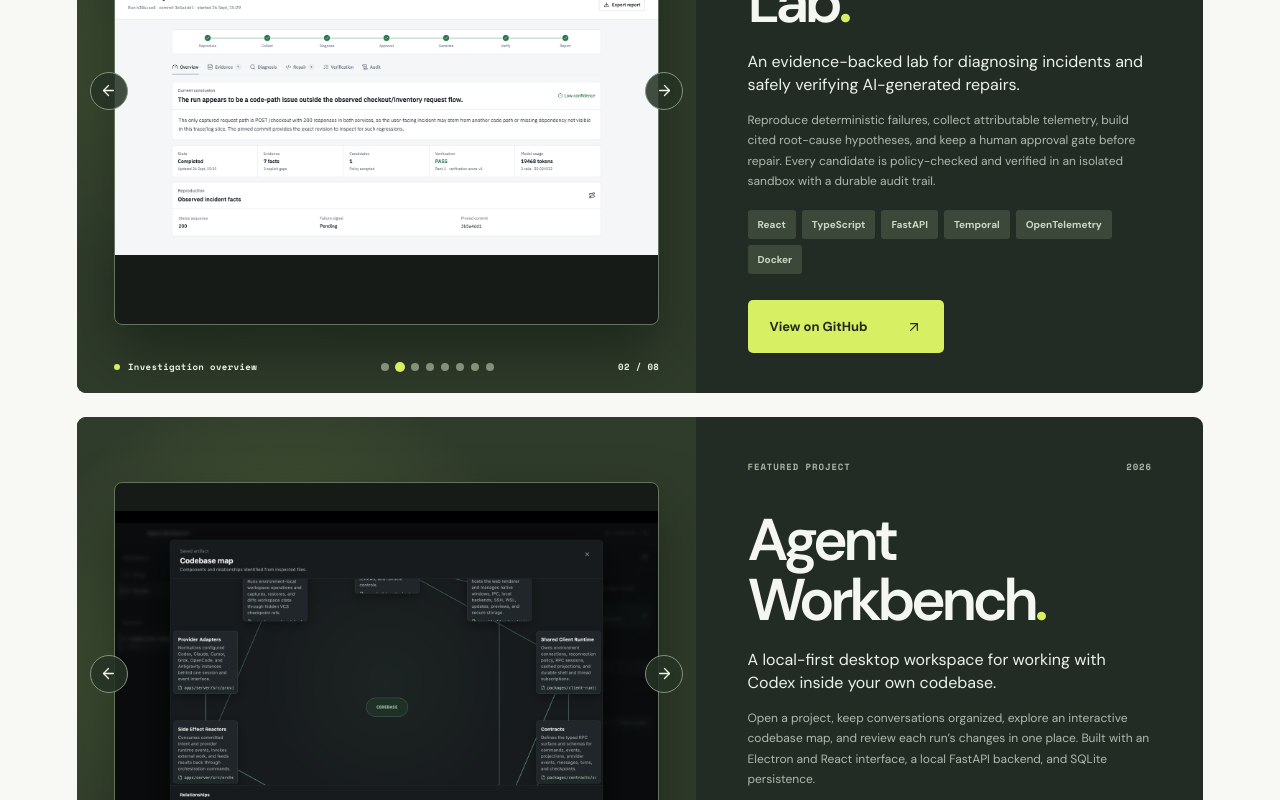
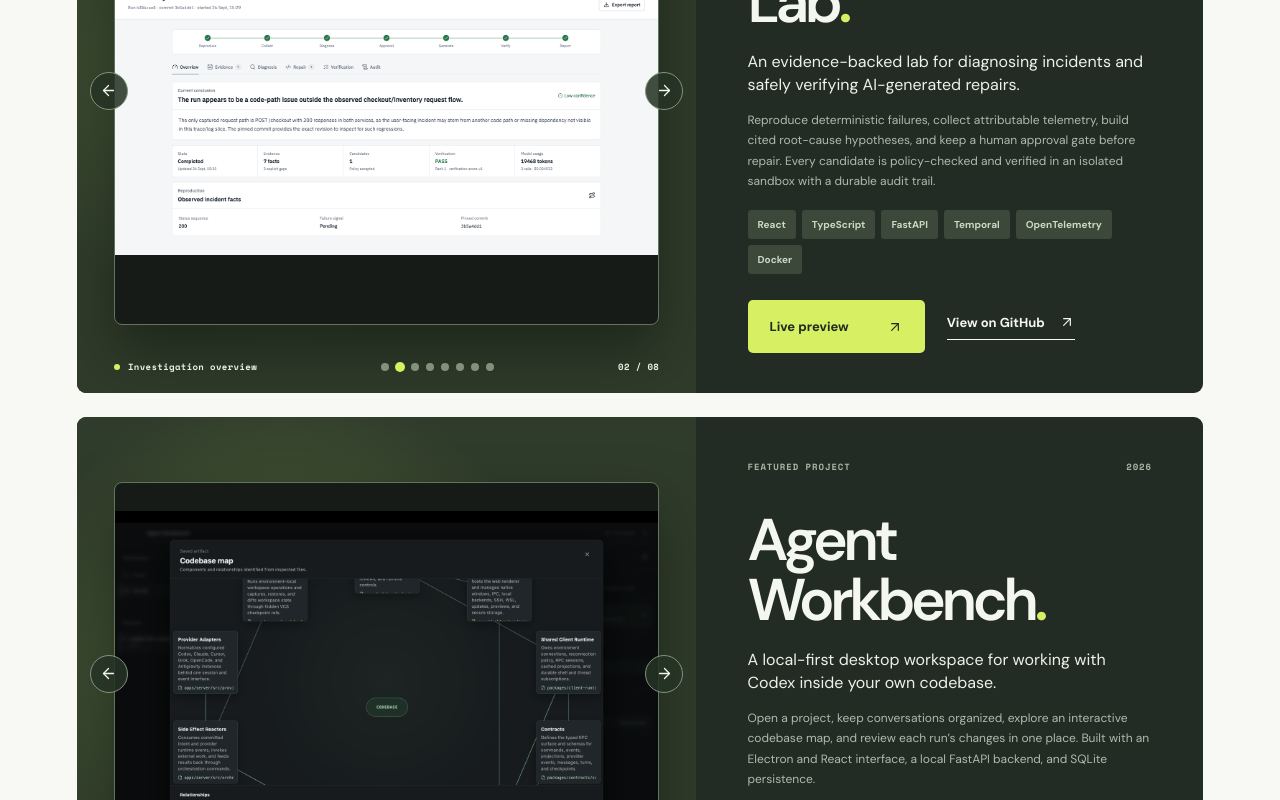
Before and after one commit to rajat-blr/portfolio-website, a React (Vite) app: page / in a window 1280 px wide. Shown: the part 3298-4098 px from the top of the page. Built offline with nearby package versions, Linux system fonts and the light colour scheme.

Commit message:
added deployed link incident lab

```diff
--- a/src/main.jsx
+++ b/src/main.jsx
@@ -7,6 +7,7 @@
 const github = 'https://github.com/rajat-blr'
 const agentWorkbenchProject = `${github}/agent-workbench`
 const incidentLabProject = `${github}/incidentlab`
+const incidentLabPreview = 'https://incidentlab-flax.vercel.app/'
 const agentWorkbenchScreenshots = [
   { src: '/images/Screenshot 2026-09-20 at 1.02.42 PM.png', label: 'Workspace & agent runs', alt: 'Agent Workbench workspace showing a Codex conversation and session controls' },
   { src: '/images/Screenshot 2026-09-20 at 1.02.55 PM.png', label: 'Interactive codebase map', alt: 'Agent Workbench codebase map showing components and their relationships' },
@@ -150,7 +151,7 @@
           <div className="project-list">
             <article className="project-card">
               <ProjectVisual screenshots={incidentLabScreenshots} projectName="IncidentLab" />
-              <div className="project-copy"><div className="project-meta"><span>FEATURED PROJECT</span><span>2026</span></div><h3>Incident<br />Lab<span>.</span></h3><p className="project-lead">An evidence-backed lab for diagnosing incidents and safely verifying AI-generated repairs.</p><p>Reproduce deterministic failures, collect attributable telemetry, build cited root-cause hypotheses, and keep a human approval gate before repair. Every candidate is policy-checked and verified in an isolated sandbox with a durable audit trail.</p><div className="project-tags"><span>React</span><span>TypeScript</span><span>FastAPI</span><span>Temporal</span><span>OpenTelemetry</span><span>Docker</span></div><a className="button button-lime" href={incidentLabProject} target="_blank" rel="noreferrer">View on GitHub <Arrow diagonal /></a></div>
+              <div className="project-copy"><div className="project-meta"><span>FEATURED PROJECT</span><span>2026</span></div><h3>Incident<br />Lab<span>.</span></h3><p className="project-lead">An evidence-backed lab for diagnosing incidents and safely verifying AI-generated repairs.</p><p>Reproduce deterministic failures, collect attributable telemetry, build cited root-cause hypotheses, and keep a human approval gate before repair. Every candidate is policy-checked and verified in an isolated sandbox with a durable audit trail.</p><div className="project-tags"><span>React</span><span>TypeScript</span><span>FastAPI</span><span>Temporal</span><span>OpenTelemetry</span><span>Docker</span></div><div className="project-actions"><a className="button button-lime" href={incidentLabPreview} target="_blank" rel="noreferrer">Live preview <Arrow diagonal /></a><a className="underlined-link" href={incidentLabProject} target="_blank" rel="noreferrer">View on GitHub <Arrow diagonal /></a></div></div>
             </article>
             <article className="project-card">
               <ProjectVisual screenshots={agentWorkbenchScreenshots} projectName="Agent Workbench" />
--- a/src/styles.css
+++ b/src/styles.css
@@ -18,6 +18,7 @@
 .dot-one{top:48px;right:56px}.dot-two{bottom:61px;left:48px;width:6px;height:6px}.dot-three{right:48px;bottom:69px;width:5px;height:5px}
 .project-visual{isolation:isolate}
 .project-copy{min-width:0}
+.project-actions{display:flex;align-items:center;gap:22px;margin-top:auto;flex-wrap:wrap}.project-actions .button,.project-actions .underlined-link{margin-top:0}
 .screenshot-stage{position:relative;z-index:1;width:88%;height:76%;display:flex;align-items:center;justify-content:center;overflow:hidden;border:1px solid #64735c;border-radius:8px;background:#171b18;box-shadow:0 28px 55px #0b140e80;cursor:zoom-in}
 .screenshot-stage:focus-visible{outline:2px solid #d7ef62;outline-offset:3px}
 .project-screenshot{position:static;width:100%;height:100%;max-height:none;object-fit:contain;border-radius:0;box-shadow:none}
```
